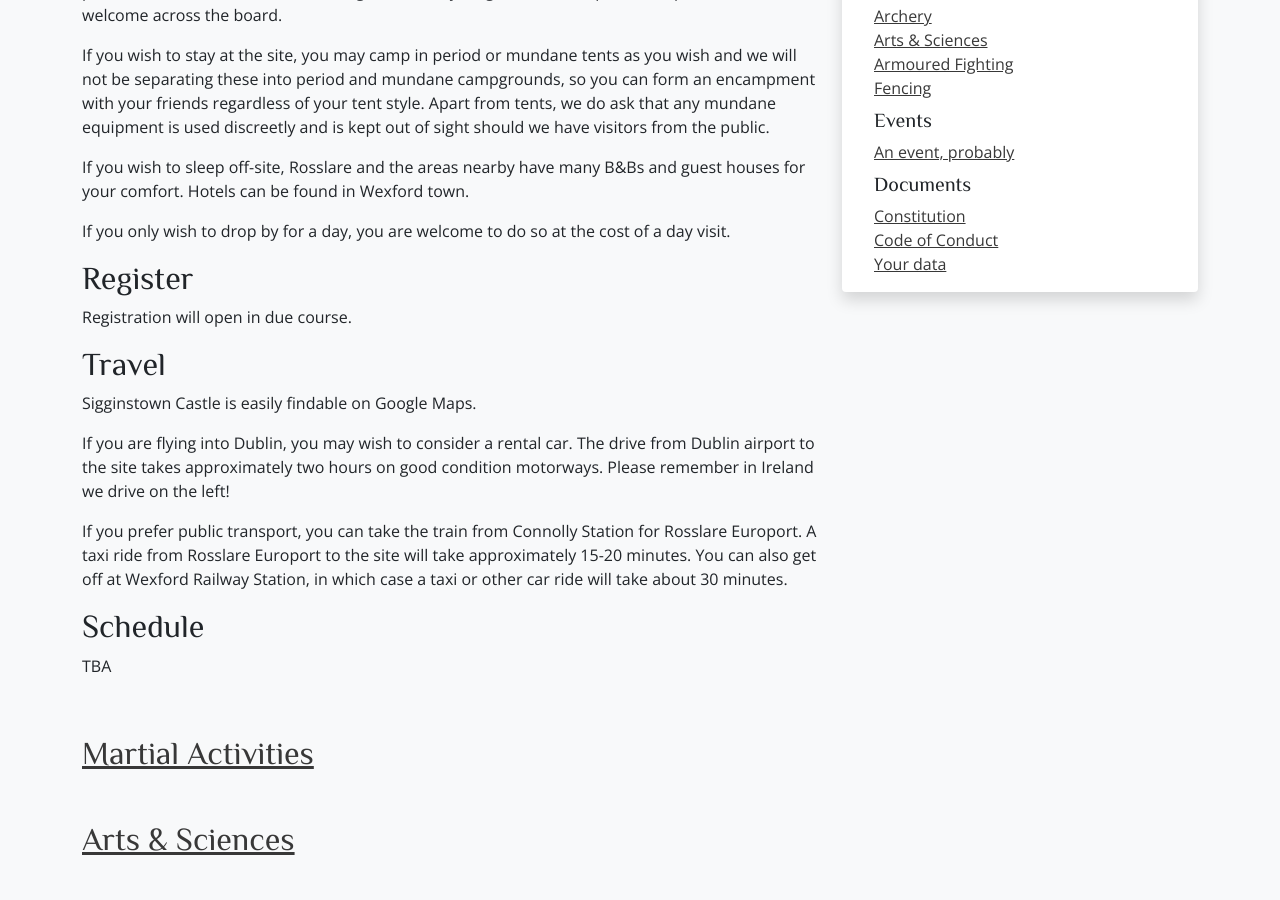
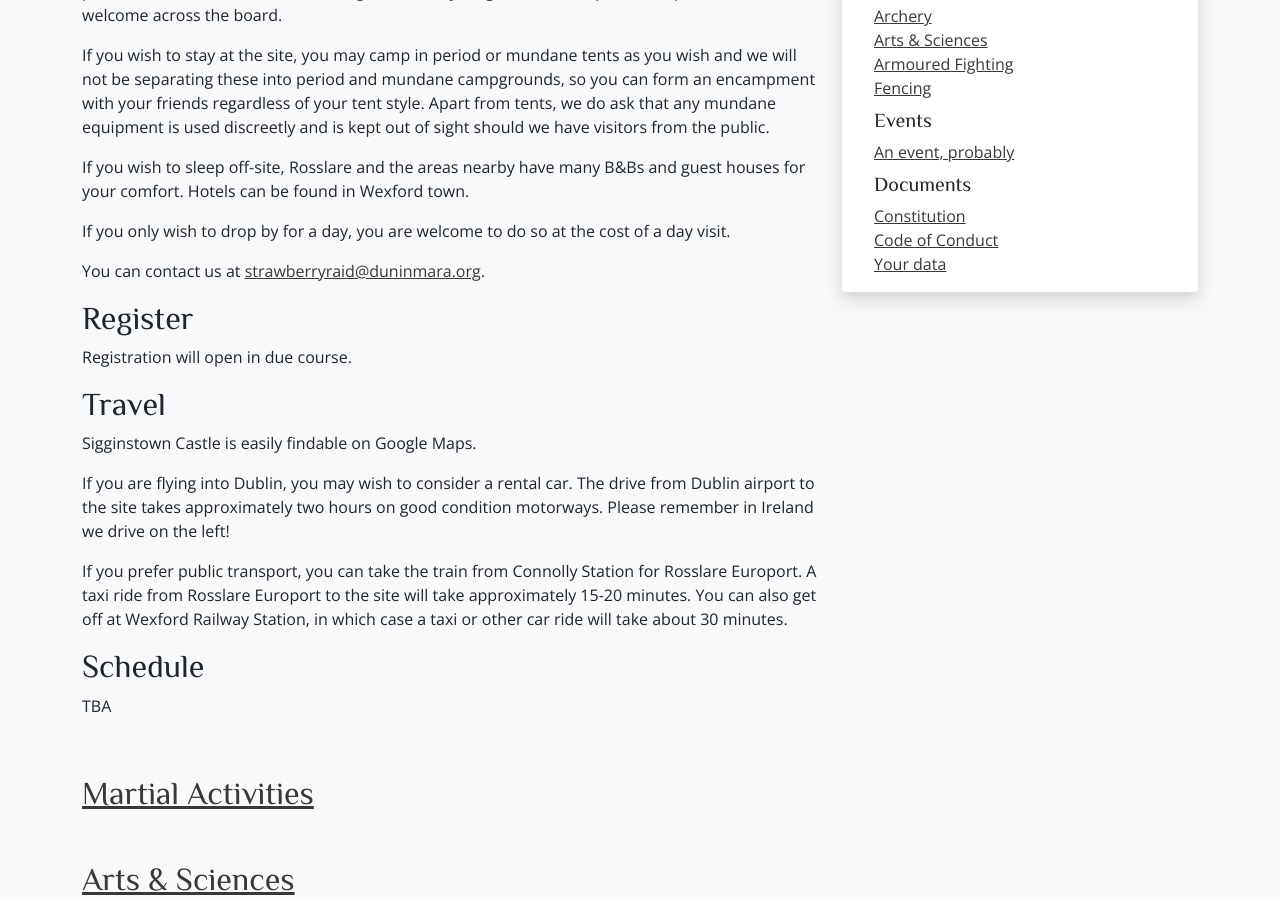
Before and after one commit to drachenwald/dun-in-mara, a Jekyll site: the page built from events/2022/strawberry-raid/index.md, in a window 1280 px wide and 900 px high, scrolled down 477 px. Built offline with Jekyll 4.4.1, drawn with Linux system fonts in a browser that asks for light colours; comment, search, counter and statistics services are not loaded.

Commit message:
Update index.md

```diff
--- a/events/2022/strawberry-raid/index.md
+++ b/events/2022/strawberry-raid/index.md
@@ -15,6 +15,8 @@ If you wish to stay at the site, you may camp in period or mundane tents as you
 If you wish to sleep off-site, Rosslare and the areas nearby have many B&Bs and guest houses for your comfort. Hotels can be found in Wexford town.
 
 If you only wish to drop by for a day, you are welcome to do so at the cost of a day visit.
+
+You can contact us at <a href="mailto:strawberryraid@duninmara.org">strawberryraid@duninmara.org</a>.
 
 ## Register
 
```
